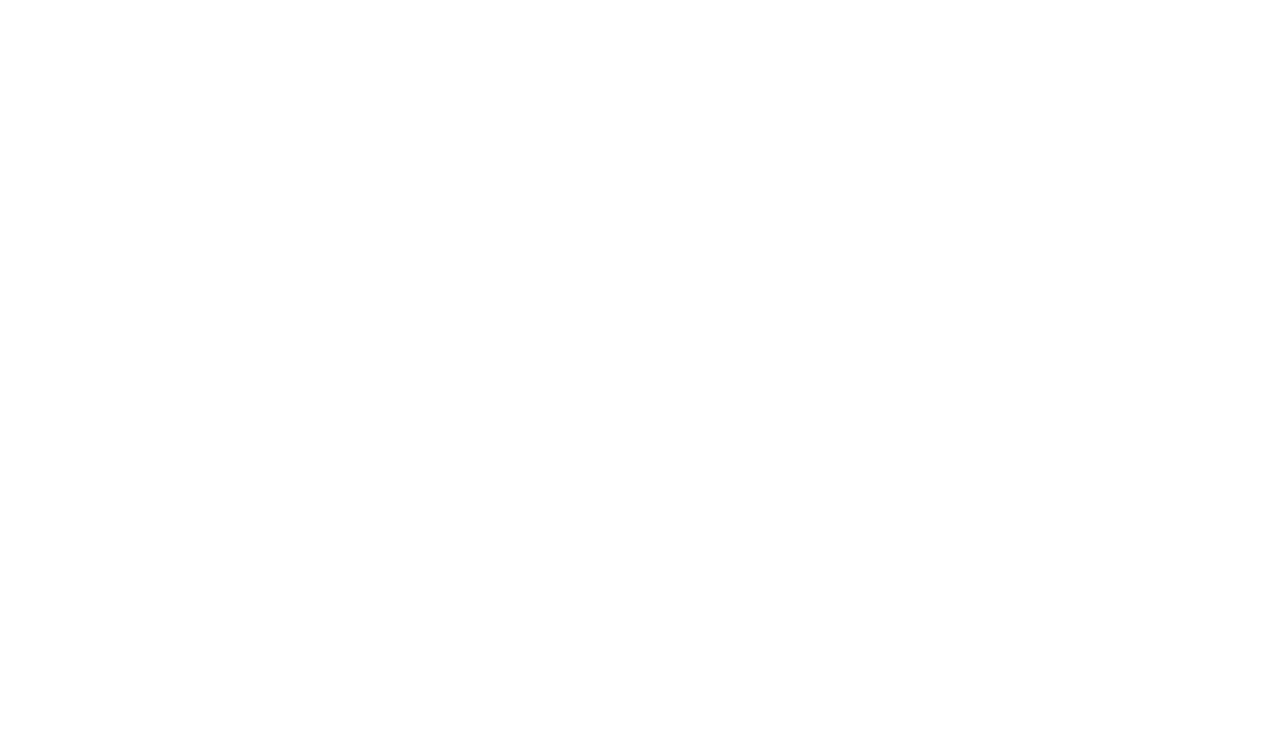
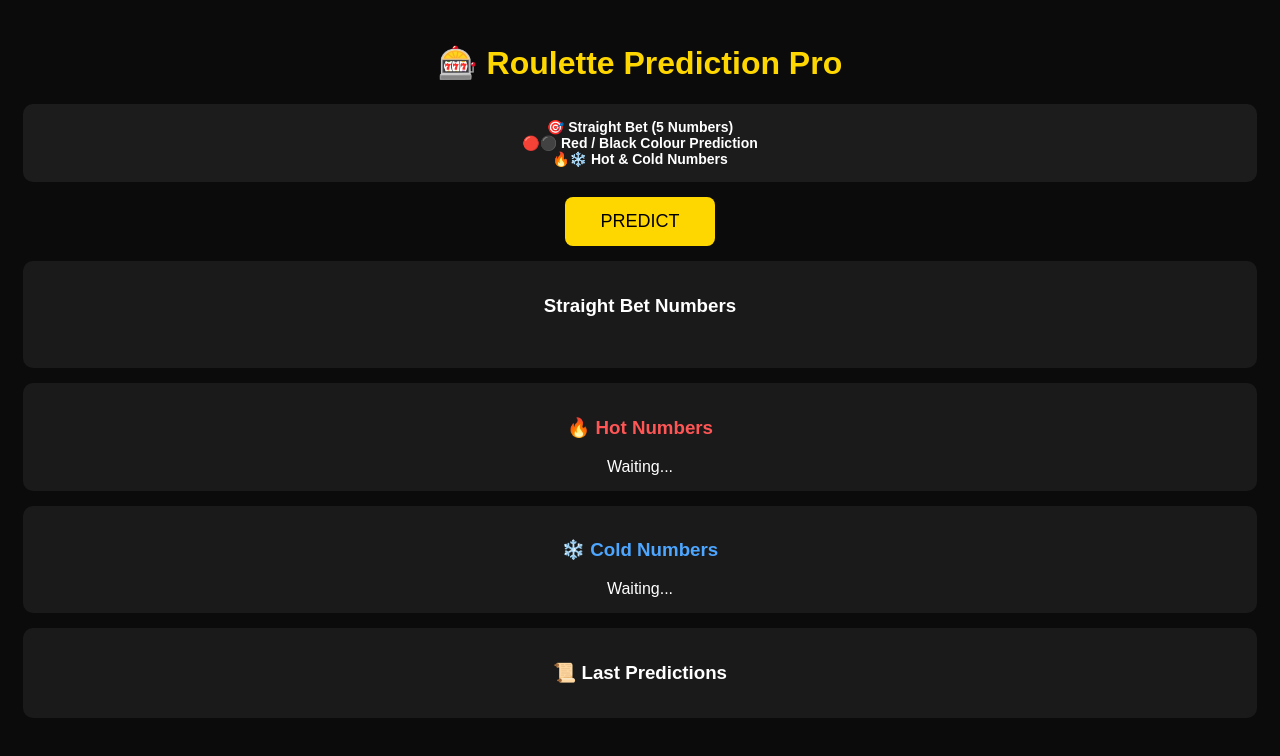
Before and after one commit to sanjayrout2496/Roulette-Prediction1, a plain HTML site: page roulette.html in a window 1280 px wide. Drawn offline with Linux system fonts and the light colour scheme.

Commit message:
Refactor roulette prediction logic and UI elements

```diff
--- a/roulette.html
+++ b/roulette.html
@@ -1,51 +1,167 @@
+<!DOCTYPE html>
+<html>
+<head>
+<title>Roulette Prediction Pro</title>
+<meta name="viewport" content="width=device-width, initial-scale=1">
+<style>
+body{
+  background:#0b0b0b;
+  color:#fff;
+  font-family:Arial;
+  text-align:center;
+  padding:15px;
+}
+h1{color:gold;}
+.info{
+  background:#1c1c1c;
+  padding:15px;
+  border-radius:10px;
+  font-size:14px;
+  margin-bottom:15px;
+}
+button{
+  padding:14px 35px;
+  font-size:18px;
+  background:gold;
+  border:none;
+  border-radius:8px;
+}
+button:disabled{background:#555;}
+.box{
+  background:#1a1a1a;
+  padding:15px;
+  margin-top:15px;
+  border-radius:10px;
+}
+.cards{
+  display:flex;
+  justify-content:center;
+  gap:10px;
+  flex-wrap:wrap;
+}
+.card{
+  width:55px;
+  height:55px;
+  display:flex;
+  align-items:center;
+  justify-content:center;
+  background:#000;
+  border:2px solid gold;
+  border-radius:8px;
+  font-size:18px;
+}
+.red{color:red;}
+.black{color:#ccc;}
+.hot{color:#ff5555;}
+.cold{color:#4da6ff;}
+.history{
+  font-size:14px;
+  line-height:1.6;
+}
+.badge{
+  padding:6px 12px;
+  border-radius:20px;
+  font-weight:bold;
+}
+</style>
+</head>
+
+<body>
+
+<h1>🎰 Roulette Prediction Pro</h1>
+
+<div class="info">
+🎯 <b>Straight Bet (5 Numbers)</b><br>
+🔴⚫ <b>Red / Black Colour Prediction</b><br>
+🔥❄️ <b>Hot & Cold Numbers</b>
+</div>
+
+<button id="btn" onclick="predict()">PREDICT</button>
+
+<div class="box">
+  <h3>Straight Bet Numbers</h3>
+  <div class="cards" id="numbers"></div>
+  <br>
+  <div id="color"></div>
+</div>
+
+<div class="box">
+  <h3 class="hot">🔥 Hot Numbers</h3>
+  <div id="hot">Waiting...</div>
+</div>
+
+<div class="box">
+  <h3 class="cold">❄️ Cold Numbers</h3>
+  <div id="cold">Waiting...</div>
+</div>
+
+<div class="box">
+  <h3>📜 Last Predictions</h3>
+  <div class="history" id="history"></div>
+</div>
+
 <script>
-let history=[];
+let historyNums=[];
+let lastPred=[];
 let redNumbers=[1,3,5,7,9,12,14,16,18,19,21,23,25,27,30,32,34,36];
+let cooldown=false;
 
 function predict(){
-  let numbers=[];
+  if(cooldown) return;
 
-  while(numbers.length < 5){
-    let n = Math.floor(Math.random()*37);
-    if(!numbers.includes(n)){
-      numbers.push(n);
-      history.push(n);
-    }
+  cooldown=true;
+  let btn=document.getElementById("btn");
+  btn.disabled=true;
+
+  let nums=[];
+  while(nums.length<5){
+    let n=Math.floor(Math.random()*37);
+    if(!nums.includes(n)) nums.push(n);
   }
 
-  if(history.length > 40) history = history.slice(-40);
+  nums.forEach(n=>historyNums.push(n));
+  if(historyNums.length>50) historyNums=historyNums.slice(-50);
 
-  // Colour prediction based on majority
-  let redCount = numbers.filter(n => redNumbers.includes(n)).length;
-  let blackCount = numbers.filter(n => n!==0 && !redNumbers.includes(n)).length;
+  let red=nums.filter(n=>redNumbers.includes(n)).length;
+  let black=nums.filter(n=>n!==0 && !redNumbers.includes(n)).length;
+  let color="GREEN";
+  if(red>black) color="RED";
+  else if(black>red) color="BLACK";
 
-  let color = "GREEN";
-  if(redCount > blackCount) color = "RED";
-  else if(blackCount > redCount) color = "BLACK";
+  document.getElementById("numbers").innerHTML =
+    nums.map(n=>`<div class="card">${n}</div>`).join("");
 
-  document.getElementById("result").innerHTML =
-    "<b>Straight Bet (5 Numbers):</b><br>" +
-    numbers.join(", ") +
-    "<br><br><b>Colour Prediction:</b> " + color;
+  document.getElementById("color").innerHTML =
+    `<span class="badge ${color=="RED"?"red":"black"}">${color}</span>`;
+
+  lastPred.unshift(nums.join(", ")+" | "+color);
+  if(lastPred.length>10) lastPred.pop();
+
+  document.getElementById("history").innerHTML = lastPred.join("<br>");
 
   updateHotCold();
+
+  setTimeout(()=>{
+    cooldown=false;
+    btn.disabled=false;
+  },10000);
 }
 
 function updateHotCold(){
   let count={};
-  history.forEach(n=>count[n]=(count[n]||0)+1);
-
+  historyNums.forEach(n=>count[n]=(count[n]||0)+1);
   let sorted=Object.entries(count).sort((a,b)=>b[1]-a[1]);
-
-  let hot = sorted.slice(0,5).map(x=>x[0]).join(", ");
+  document.getElementById("hot").innerHTML =
+    sorted.slice(0,5).map(x=>x[0]).join(", ") || "—";
 
   let cold=[];
   for(let i=0;i<=36;i++){
     if(!count[i]) cold.push(i);
-    if(cold.length===5) break;
+    if(cold.length==5) break;
   }
-
-  document.getElementById("hot").innerHTML = hot || "Calculating...";
-  document.getElementById("cold").innerHTML = cold.join(", ") || "Calculating...";
+  document.getElementById("cold").innerHTML = cold.join(", ") || "—";
 }
 </script>
+
+</body>
+</html>
```
